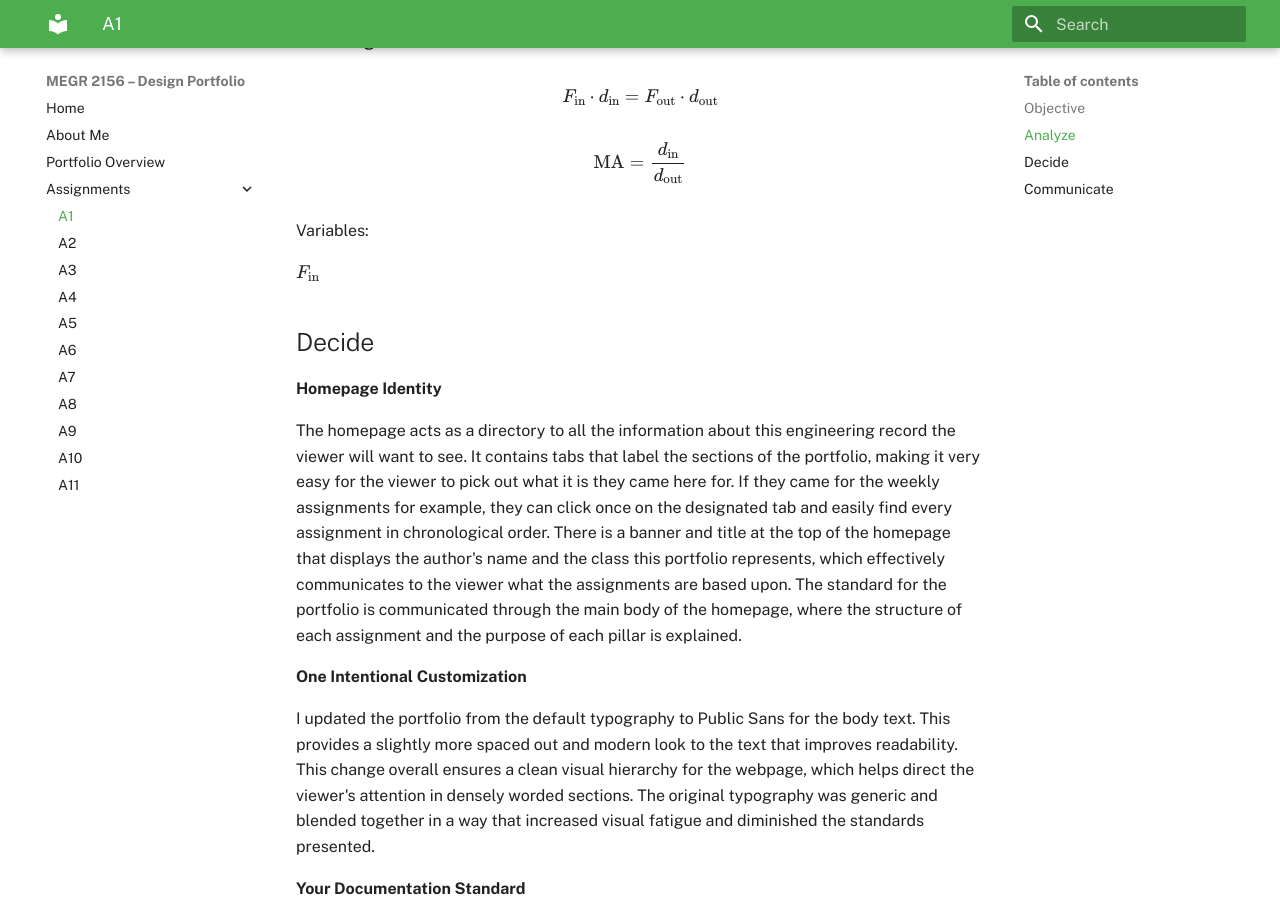
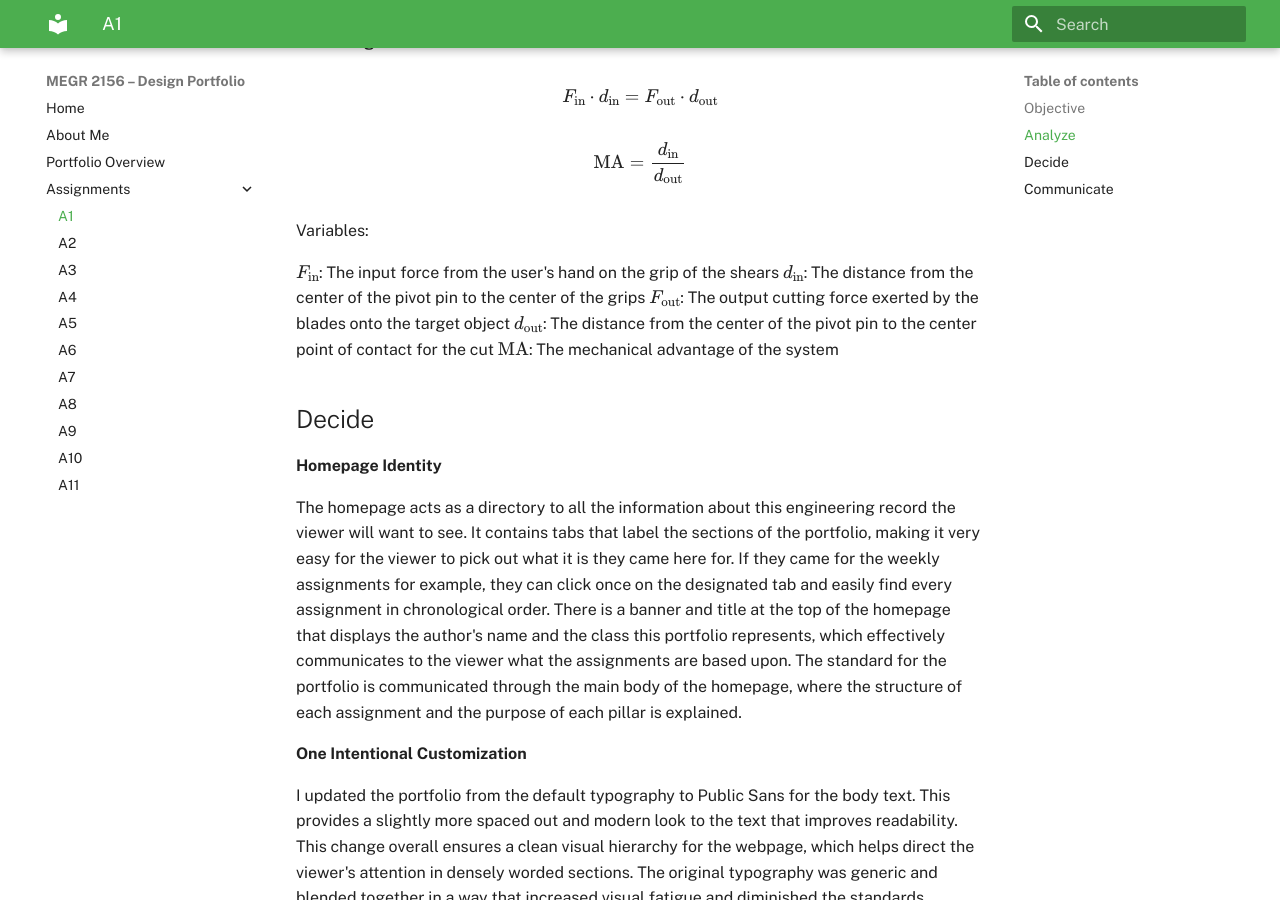
Before and after one commit to Jmswanchara/megr2156-portfolio, an MkDocs documentation site: the page built from docs/assignments/A01/index.md, in a window 1280 px wide and 900 px high, scrolled down 2139 px. Built offline with MkDocs 1.6.1 and Material for MkDocs 9.7.7, drawn with Linux system fonts in a browser that asks for light colours.

Commit message:
Update variables section in assignment documentation
Added definitions for input and output forces, distances, and mechanical advantage in the assignment documentation.

```diff
--- a/docs/assignments/A01/index.md
+++ b/docs/assignments/A01/index.md
@@ -56,7 +56,11 @@ $$\text{MA} = \frac{d_{\text{in}}}{d_{\text{out}}}$$
 
 Variables:
 
-$F_{\text{in}}$
+$F_{\text{in}}$: The input force from the user's hand on the grip of the shears
+$d_{\text{in}}$: The distance from the center of the pivot pin to the center of the grips
+$F_{\text{out}}$: The output cutting force exerted by the blades onto the target object
+$d_{\text{out}}$: The distance from the center of the pivot pin to the center point of contact for the cut
+$\text{MA}$: The mechanical advantage of the system
 
 ## Decide
 
```
